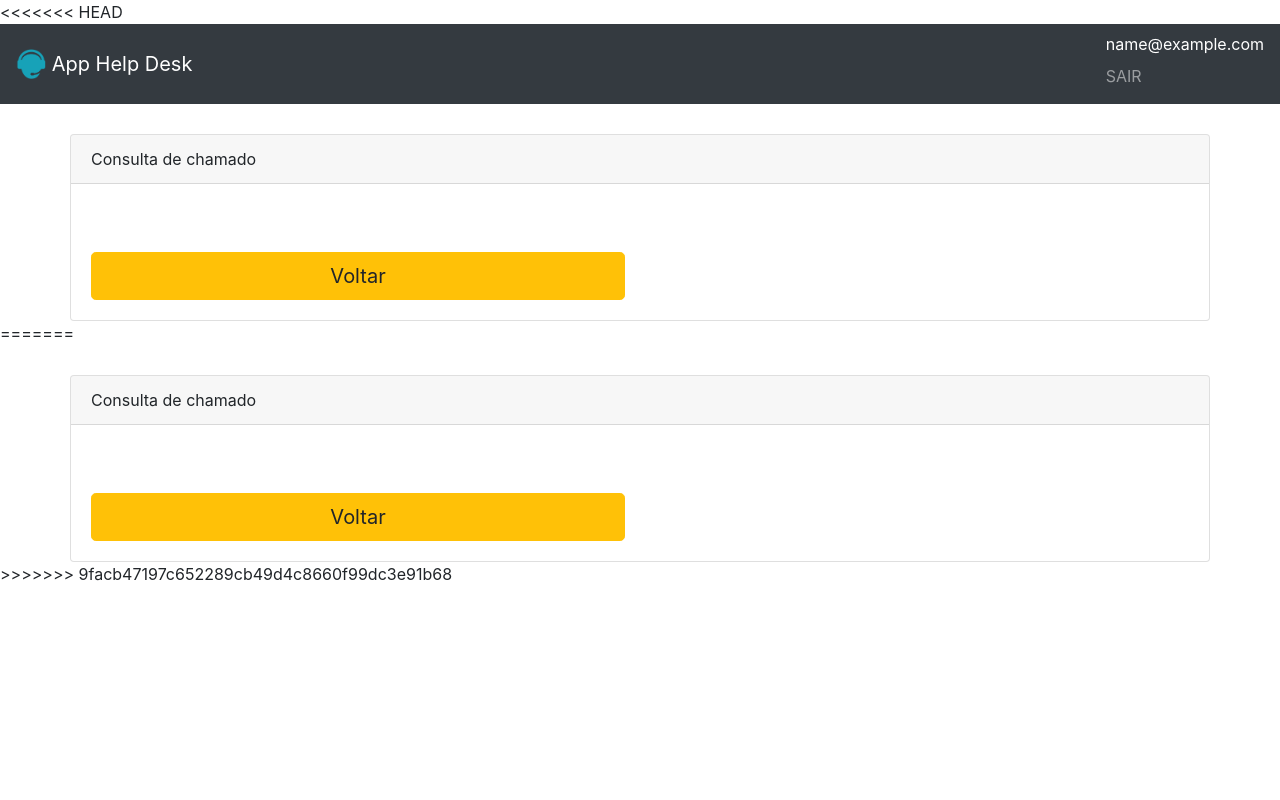
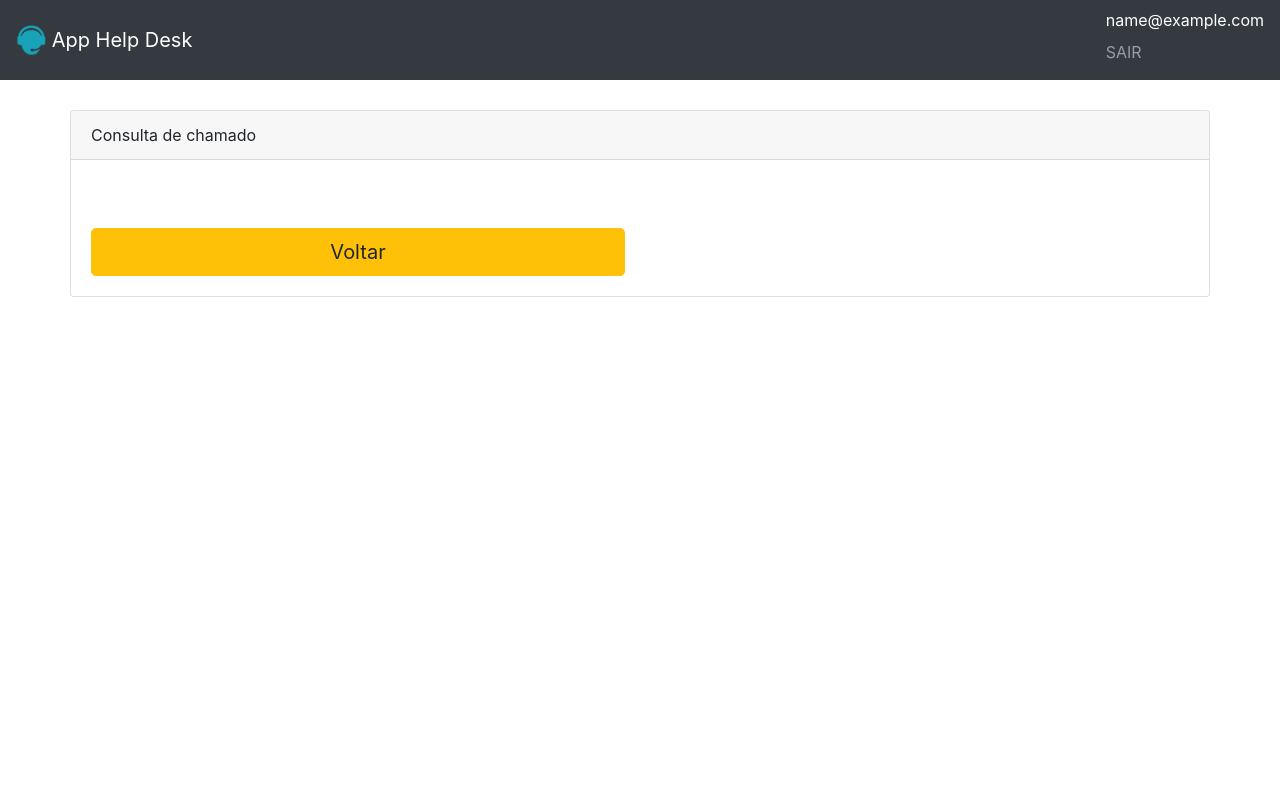
Before and after one commit to luizbaidum/Projeto_help_desk, a PHP site: page /consultar_chamado.php in a window 1280 px wide. Run offline with PHP 8.4, Linux system fonts and the light colour scheme; the visitor is signed in with stand-in values (Sample User, id 1).

Commit message:
atualização 22.04 - final

```diff
--- a/consultar_chamado.php
+++ b/consultar_chamado.php
@@ -1,4 +1,3 @@
-<<<<<<< HEAD
 <?php require_once("validador_acesso.php"); ?>
 <!-- precisa ser require_once() para que ele MATE a aplicação em caso de erro e não permita segunda requisição do validador -->
 
@@ -7,7 +6,7 @@
   $chamados = array();
 
   //abre o arquivo.txt
-  $arquivo = fopen('../../../APP_PROJETO_HELP_DESK/arquivo.txt', 'r');
+  $arquivo = fopen('arquivo.txt', 'r');
 
   //percorre cada linha escrita no arquivo.txt
   //feof() testa linha por linha até o fim de um arquivo
@@ -104,111 +103,4 @@
       </div>
     </div>
   </body>
-=======
-<?php require_once("validador_acesso.php"); ?>
-<!-- precisa ser require_once() para que ele MATE a aplicação em caso de erro e não permita segunda requisição do validador -->
-
-<?php
-
-  $chamados = array();
-
-  //abre o arquivo.txt
-  $arquivo = fopen('../../../APP_PROJETO_HELP_DESK/arquivo.txt', 'r');
-
-  //percorre cada linha escrita no arquivo.txt
-  //feof() testa linha por linha até o fim de um arquivo
-  while(!feof($arquivo)) {
-
-    //fgets() recupera o que está na linha em teste pelo feof()
-    $registro = fgets($arquivo);
-
-    if($_SESSION['perfilId'] == 1) {
-
-      array_push($chamados, $registro);
-
-    } else {
-
-      $chamadoDoUsuario = explode('#', $registro);
-
-      if($_SESSION['id'] == $chamadoDoUsuario[0]) {
-
-        array_push($chamados, $registro);
-
-      };
-    };
-  };
-
-  fclose($arquivo);
-
-?>
-<html>
-  <head>
-    <meta charset="utf-8" />
-    <title>LB: Help Desk</title>
-
-    <link rel="stylesheet" href="https://maxcdn.bootstrapcdn.com/bootstrap/4.0.0/css/bootstrap.min.css" integrity="sha384-Gn5384xqQ1aoWXA+058RXPxPg6fy4IWvTNh0E263XmFcJlSAwiGgFAW/dAiS6JXm" crossorigin="anonymous">
-
-    <style>
-      .card-consultar-chamado {
-        padding: 30px 0 0 0;
-        width: 100%;
-        margin: 0 auto;
-      }
-    </style>
-  </head>
-
-  <body>
-
-    <?php include_once("menu.php"); ?>
-
-    <div class="container">
-
-      <div class="row">
-
-        <div class="card-consultar-chamado">
-
-          <div class="card">
-
-            <div class="card-header">
-              Consulta de chamado
-            </div>
-
-            <div class="card-body">
-
-              <?php foreach($chamados as $chamado) {
-
-                 $chamadoDados = explode('#', $chamado);
-
-                 if(count($chamadoDados) < 3) {
-                  continue;
-                 };
-              ?>
-              <div class="card mb-3 bg-light">
-
-                <div class="card-body">
-
-                  <h5 class="card-title"><?= $chamadoDados[1] ?></h5>
-
-                  <h6 class="card-subtitle mb-2 text-muted"><?= $chamadoDados[2] ?></h6>
-
-                  <p class="card-text"><?= $chamadoDados[3] ?></p>
-                </div>
-              </div>
-
-              <?php } ?>
-
-              <div class="row mt-5">
-
-                <div class="col-6">
-
-                  <a class="btn btn-lg btn-warning btn-block" href="home.php">Voltar</a>
-                </div>
-              </div>
-            </div>
-          </div>
-        </div>
-      </div>
-    </div>
-  </body>
->>>>>>> 9facb47197c652289cb49d4c8660f99dc3e91b68
 </html>
```
Also changed, not shown: registra_chamado.php (+1 -55 lines), valida_login.php (+64 -1 lines), arquivo.txt (added).
